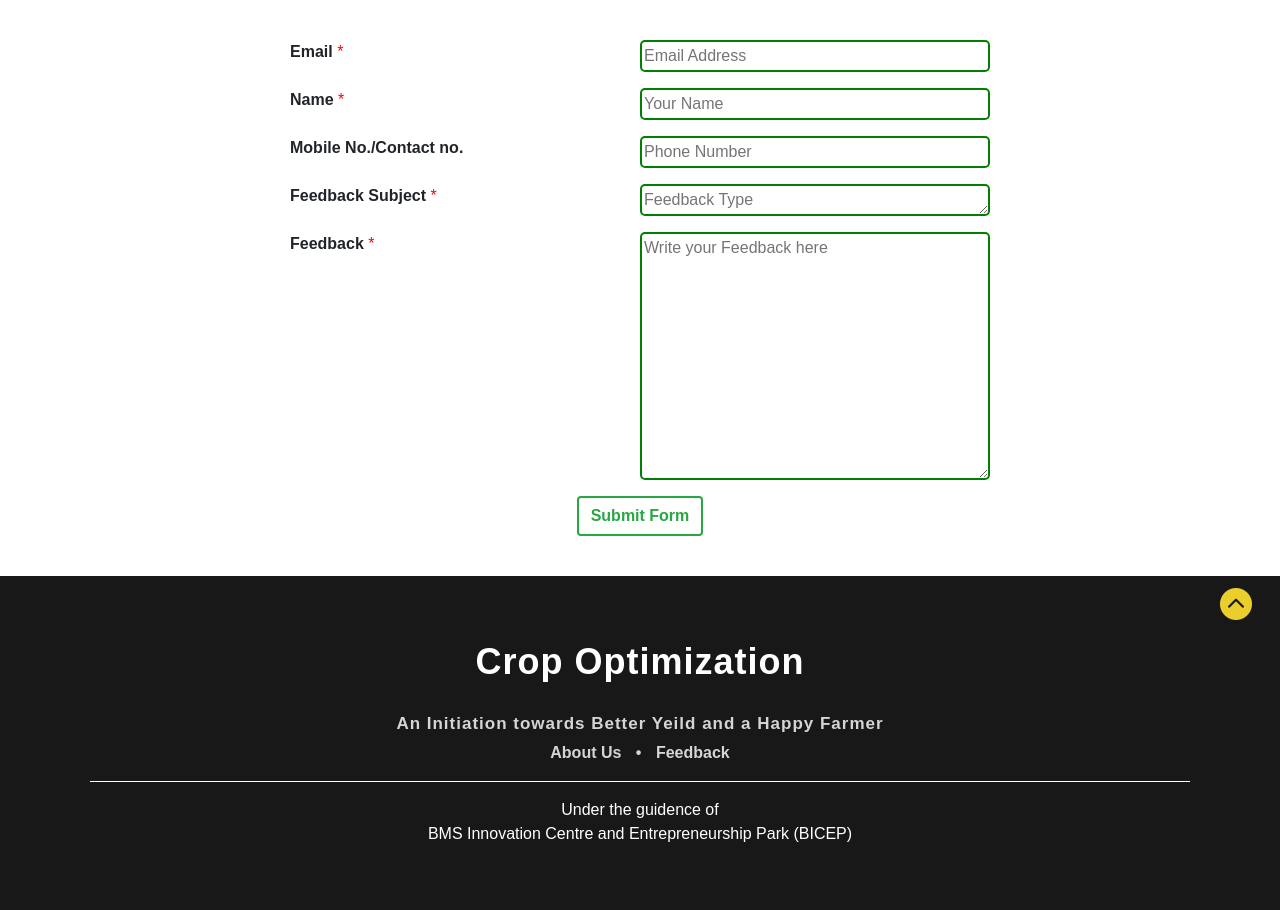
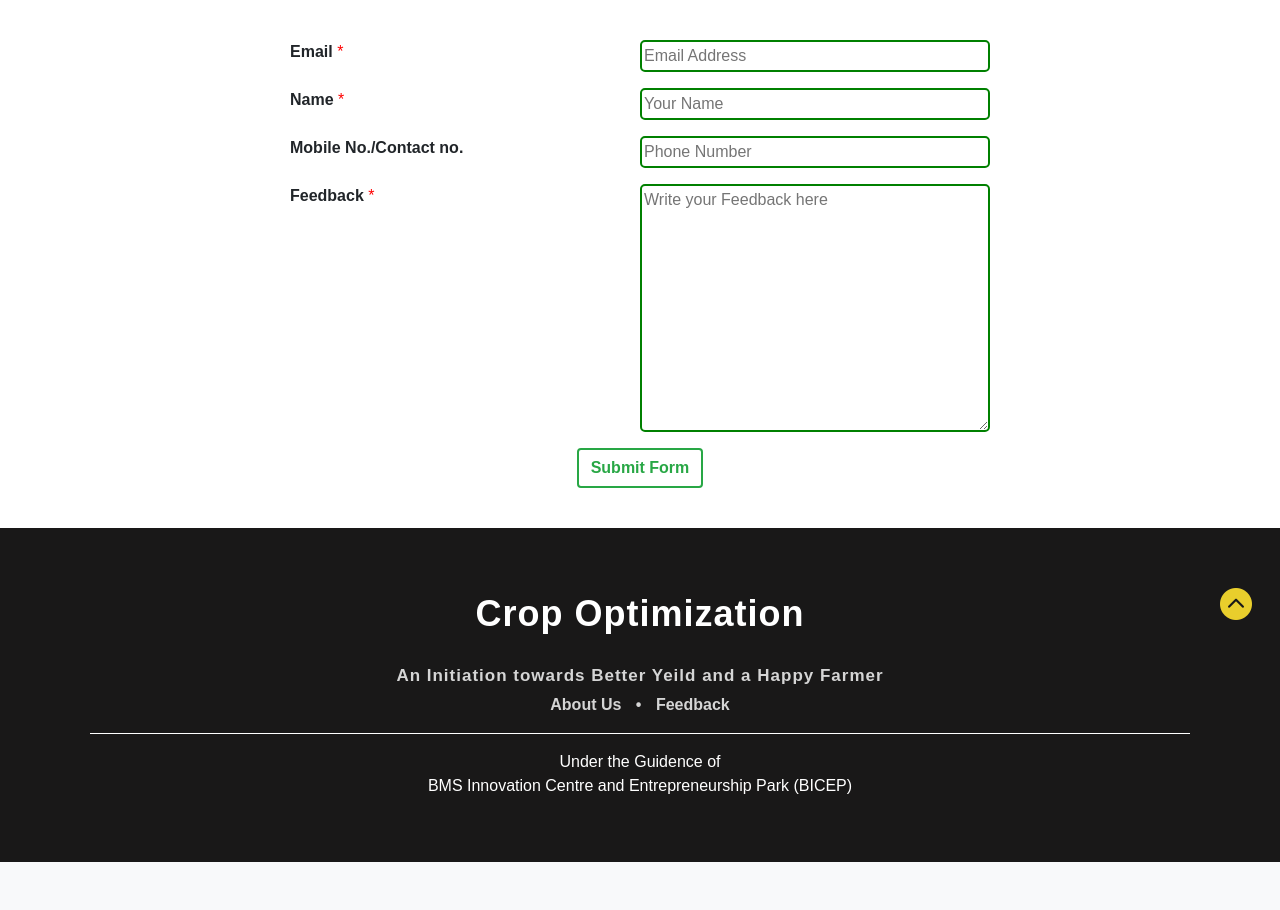
Before and after one commit to sultanbk/crpopt, a Flask app: page /feedback in a window 1280 px wide. Shown: the part 146-1056 px from the top of the page. After the commit the page ends 1008 px from the top, so only its background shows below. Run offline with Flask 3, Linux system fonts and the light colour scheme; parts of the project's set-up code (start-up, migrations or seed data) failed here and were passed over; some libraries are stand-ins or nearby versions; some web fonts are replaced.

Commit message:
Feedback subject remove

```diff
--- a/templates/feedback.html
+++ b/templates/feedback.html
@@ -24,10 +24,11 @@
             <input  type="number" name="entry.879531967" placeholder="Phone Number" style="border: 2px solid green; border-radius: 5px;" />
         </div>
 
+        <!--
         <div class="form-gp">
             <label for="" "> <b>Feedback Subject</b> <span style="color: red;">*</span> </label>
             <textarea name="entry.1591633300" id="feedback-type" placeholder="Feedback Type" rows="1" cols="4" required style="width: 350px; border: 2px solid green; border-radius: 5px;"></textarea>
-        </div>
+        </div>-->
 
         <div class="form-gp">
             <label for=""> <b>Feedback</b> <span style="color: red;">*</span> </label>
--- a/templates/layout.html
+++ b/templates/layout.html
@@ -240,7 +240,7 @@ Smartphone Compatible web template, free webdesigns for Nokia, Samsung, LG, Sony
 				<a href="{{ url_for('feedback') }}" target="_blank" class="about-us" class="btn btn-primary" data-bs-toggle="tooltip" title="Click Here" data-bs-placement="right" data-bs-custom-class="custom-tooltip">
 					Feedback
 				</a><br><hr style="border-color: white;">
-				<span style="color: white;">Under the guidence of</span><br>
+				<span style="color: white;">Under the Guidence of</span><br>
 				<a href="https://bmsit.ac.in/incubation-centre#gsc.tab=0" target="_blank"><span style="color: white;">BMS Innovation Centre and Entrepreneurship Park (BICEP)</span></a>
 			</div>
 
```
